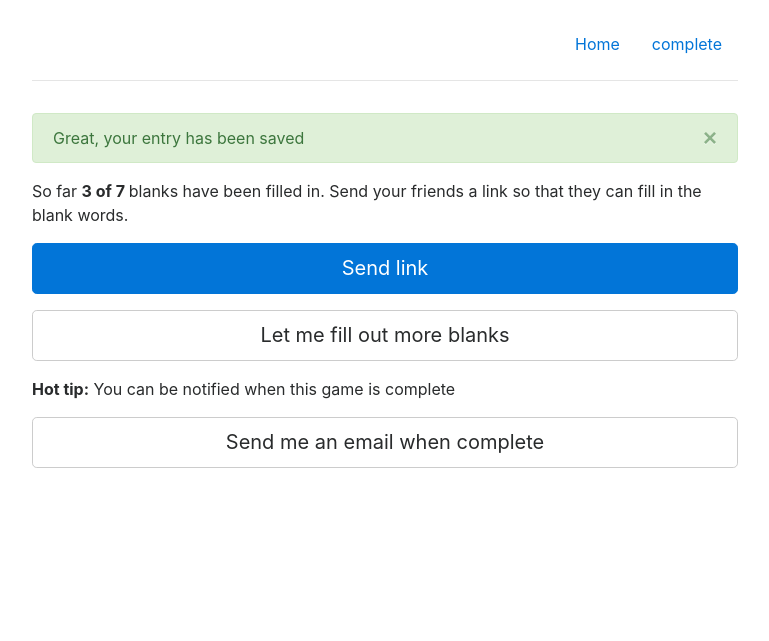
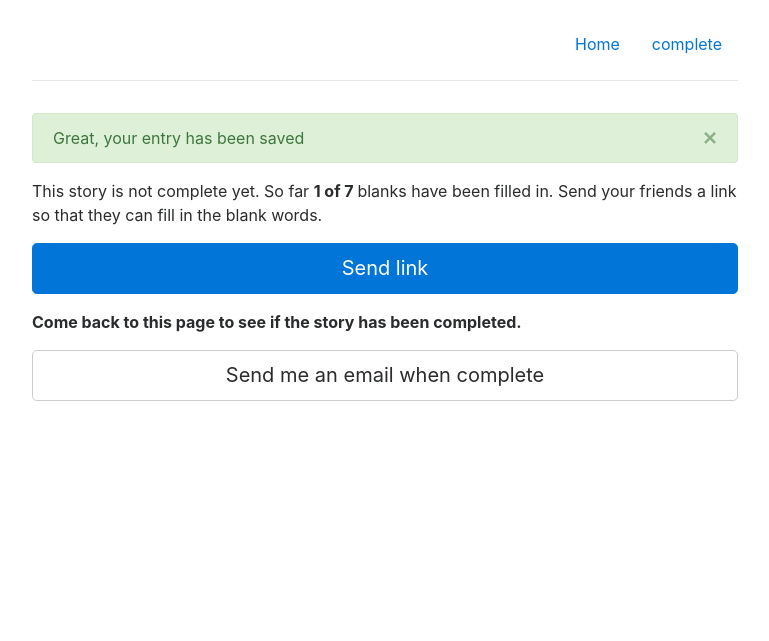
Before and after one commit to caspii/blankz, a Flask app: page /incomplete/1 in a window 1280 px wide. Shown: the top 641 px of the page, without its empty margins (255-1024 px from the left). Run offline with Flask 2, Linux system fonts and the light colour scheme; some libraries are stand-ins or nearby versions.

Commit message:
Simplified incomplete game screen

```diff
--- a/templates/incomplete.html
+++ b/templates/incomplete.html
@@ -1,15 +1,12 @@
 {% extends "layout.html" %}
 {% block body %}
 
-<p> So far <strong>3 of 7 </strong> blanks have been filled in. Send your friends a link so that they can fill in the blank words.</p>
+<p> This story is not complete yet. So far <strong>1 of 7 </strong> blanks have been filled in. Send your friends a link so that they can fill in the blank words.</p>
 
 <p><a class="btn btn-lg btn-block btn-primary" href="#" role="button" >Send link</a></p>
 
-<p><a class="btn btn-lg btn-block btn-secondary" href="/add_section" role="button">Let me fill out more blanks</a></p>
-
-<p><strong>Hot tip:</strong> You can be notified when this game is complete</p>
+<p><strong>Come back to this page to see if the story has been completed. </strong></p>
 
 <p><a class="btn btn-lg btn-block btn-secondary" href="/" role="button">Send me an email when complete</a></p>
 
-
 {% endblock %}
```
